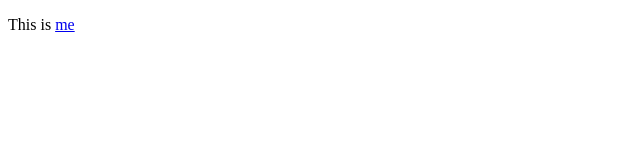
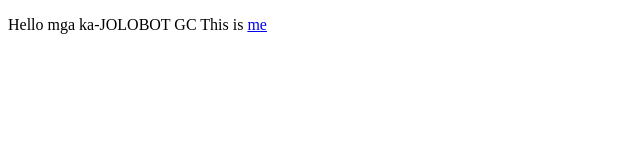
Before and after one commit to potassiumyummy/potassiumyummy.github.io, a plain HTML site: page index.html in a window 1280 px wide. Shown: the whole page, without its empty margins (0-640 px from the left). Drawn offline with Linux system fonts and the light colour scheme.

Commit message:
Update index.html

```diff
--- a/index.html
+++ b/index.html
@@ -8,6 +8,7 @@
 <body>
     <div class="main-cont">
         <p class="intro">
+            Hello mga ka-JOLOBOT GC
             This is
         <a href="./me">me</a>
         </p>
```
